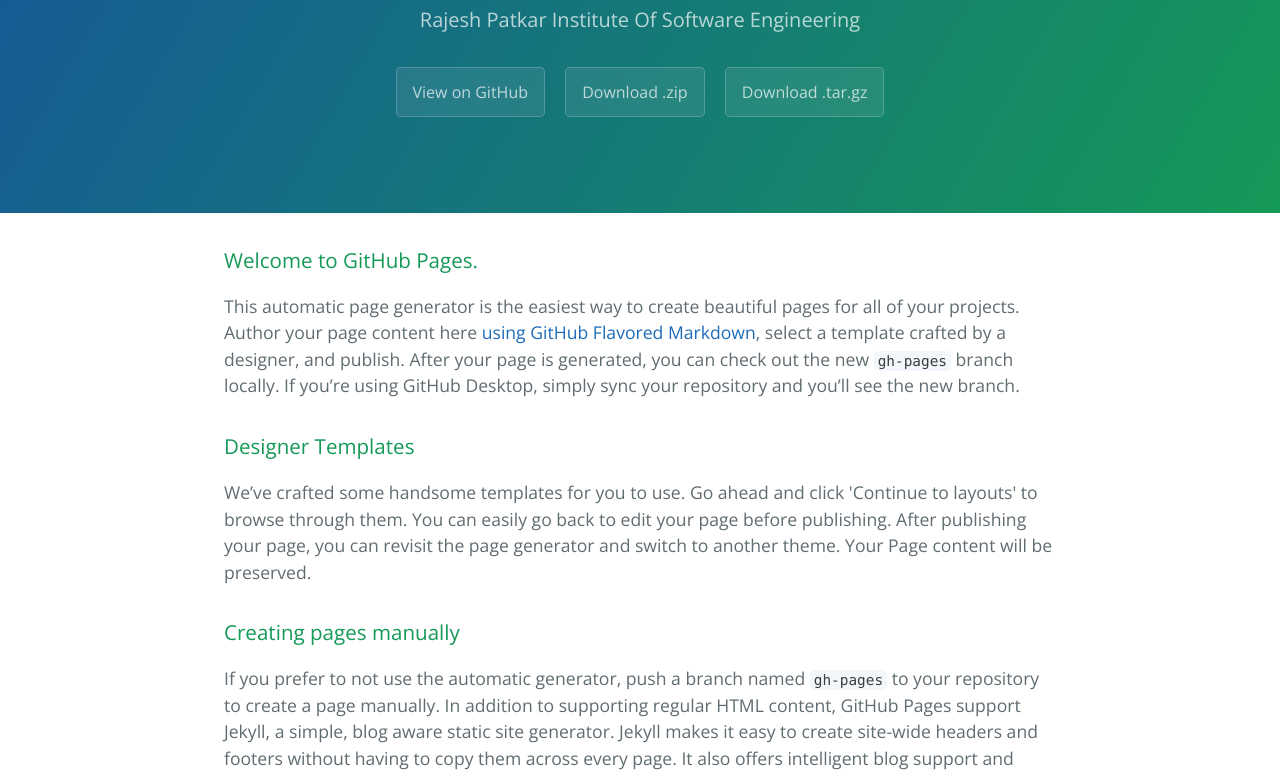
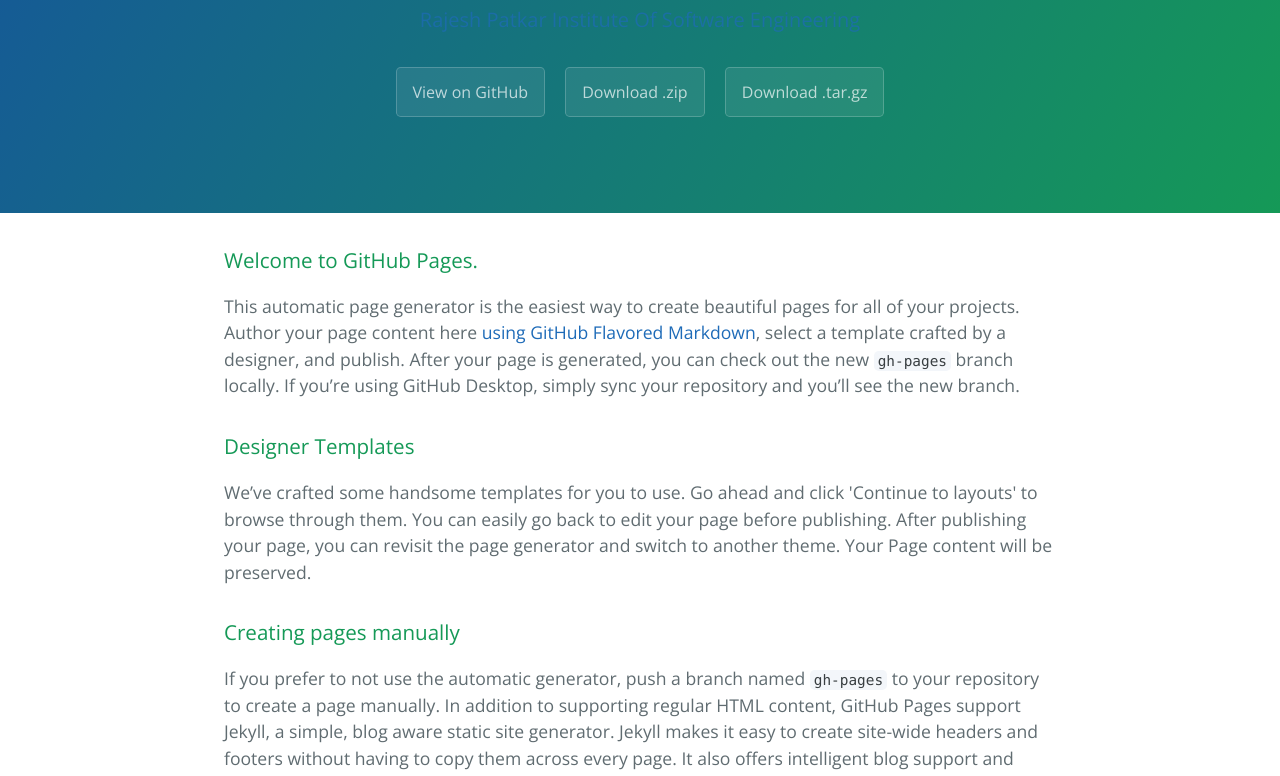
Before and after one commit to RajeshPatkarInstitute/JavaTechnology-POCP, a plain HTML site: page index.html in a window 1280 px wide. Shown: the part 170-946 px from the top of the page. Drawn offline with nearby package versions, Linux system fonts and the light colour scheme.

Commit message:
Update index.html

```diff
--- a/index.html
+++ b/index.html
@@ -12,7 +12,7 @@
   <body>
     <section class="page-header">
       <h1 class="project-name">Java Technology POC</h1>
-      <h2 class="project-tagline">Rajesh Patkar Institute Of Software Engineering</h2>
+      <h2 class="project-tagline"><a href="www.rajeshpatkar.com">Rajesh Patkar Institute Of Software Engineering</a></h2>
       <a href="https://github.com/RajeshPatkarInstitute/JavaTechnologyPOC" class="btn">View on GitHub</a>
       <a href="https://github.com/RajeshPatkarInstitute/JavaTechnologyPOC/zipball/master" class="btn">Download .zip</a>
       <a href="https://github.com/RajeshPatkarInstitute/JavaTechnologyPOC/tarball/master" class="btn">Download .tar.gz</a>
```
